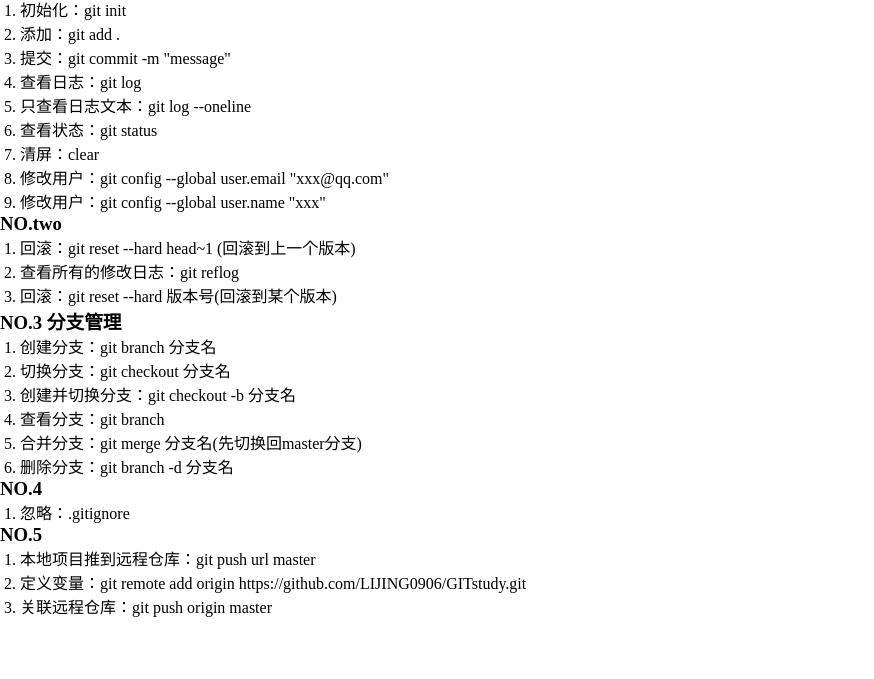
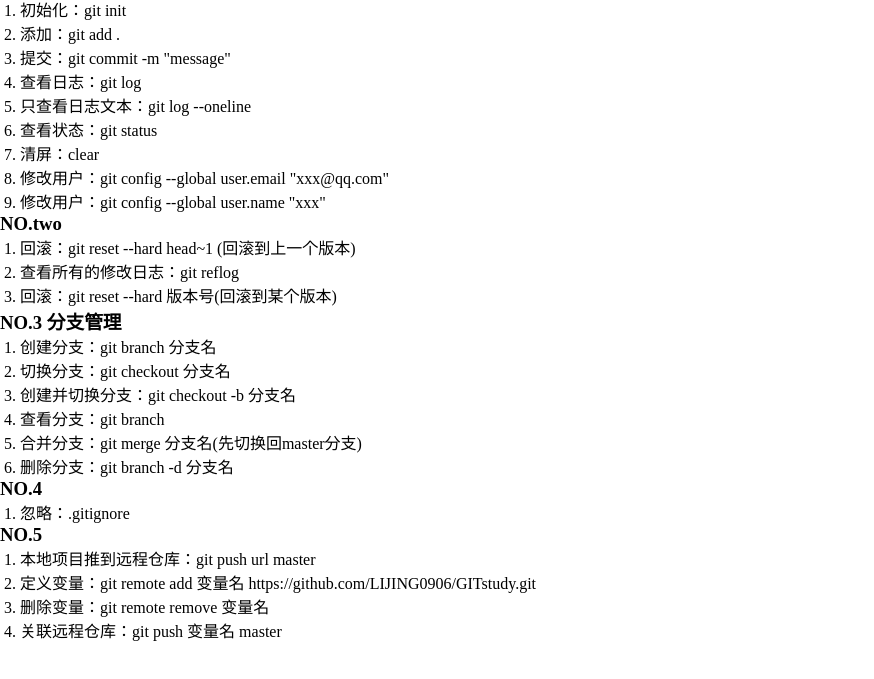
Before and after one commit to LIJING0906/GITstudy, a plain HTML site: page index.html in a window 1280 px wide. Shown: the part 71-750 px from the top of the page, without its empty margins (0-874 px from the left). Drawn offline with Linux system fonts and the light colour scheme.

Commit message:
增多一条删除变量名

```diff
--- a/index.html
+++ b/index.html
@@ -44,8 +44,9 @@
     <h3>NO.5</h3>
     <ol>
         <li>本地项目推到远程仓库：git push url master</li>
-        <li>定义变量：git remote add origin https://github.com/LIJING0906/GITstudy.git</li>
-        <li>关联远程仓库：git push origin master</li>
+        <li>定义变量：git remote add 变量名 https://github.com/LIJING0906/GITstudy.git</li>
+        <li>删除变量：git remote remove 变量名</li>
+        <li>关联远程仓库：git push 变量名 master</li>
     </ol>
 </body>
 </html>
```
